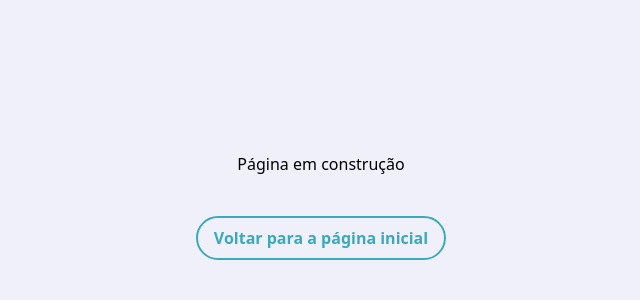
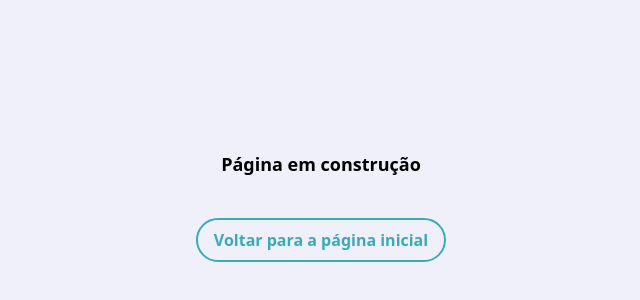
Before and after one commit to mayconsgs/fin-center-web, a plain HTML site: page pages/cadastro.html in a window 1280 px wide. Shown: the part 194-494 px from the top of the page, without its empty margins (319-959 px from the left). Drawn offline with nearby package versions, Linux system fonts and the light colour scheme.

Commit message:
feat: update font style

```diff
--- a/pages/cadastro.html
+++ b/pages/cadastro.html
@@ -23,7 +23,7 @@
     class="bg-bgFincenter flex flex-col items-center justify-center min-h-svh"
   >
     <section class="flex flex-col items-center gap-10 w-fit px-4 py-4">
-      <h1>Página em construção</h1>
+      <h1 class="text-lg font-bold">Página em construção</h1>
       <a
         href="../index.html"
         class="border-primary text-center min-w-28 border-2 hover:bg-primary-100 text-primary font-bold py-2 px-4 rounded-full"
```
Also changed, not shown: pages/login.html (+1 -1 lines).
